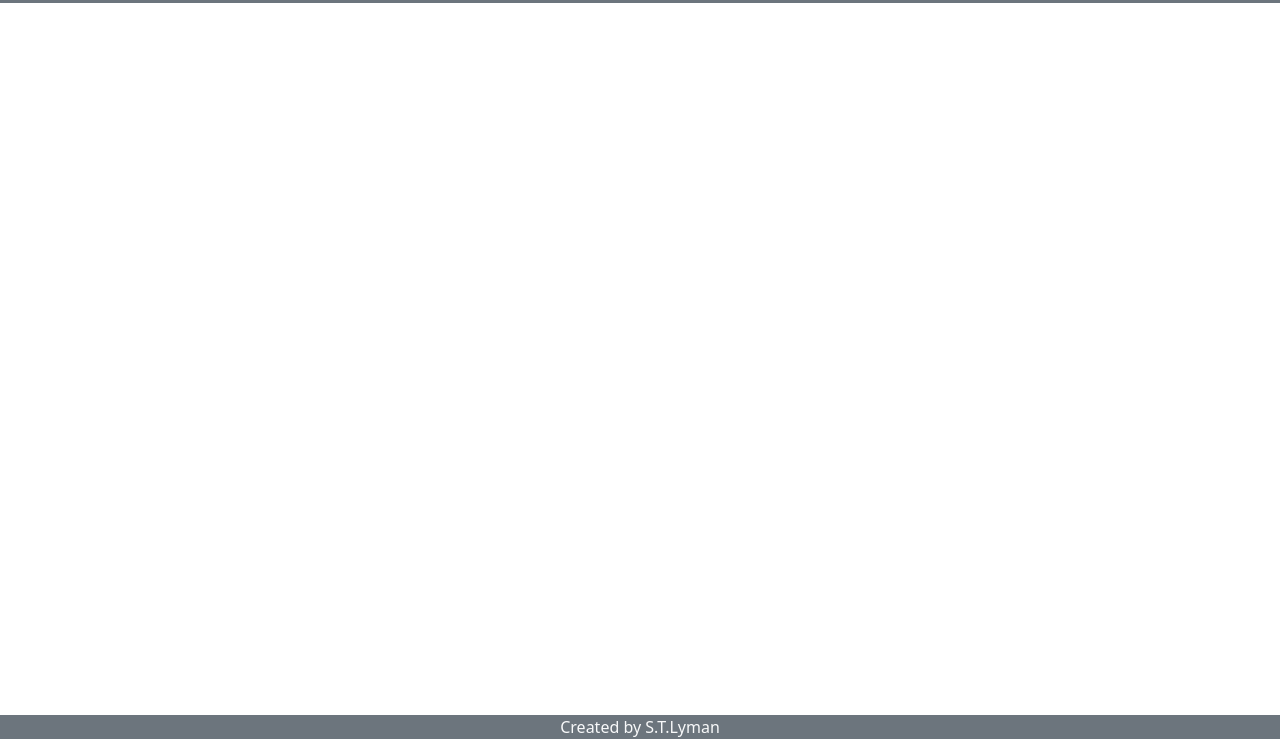
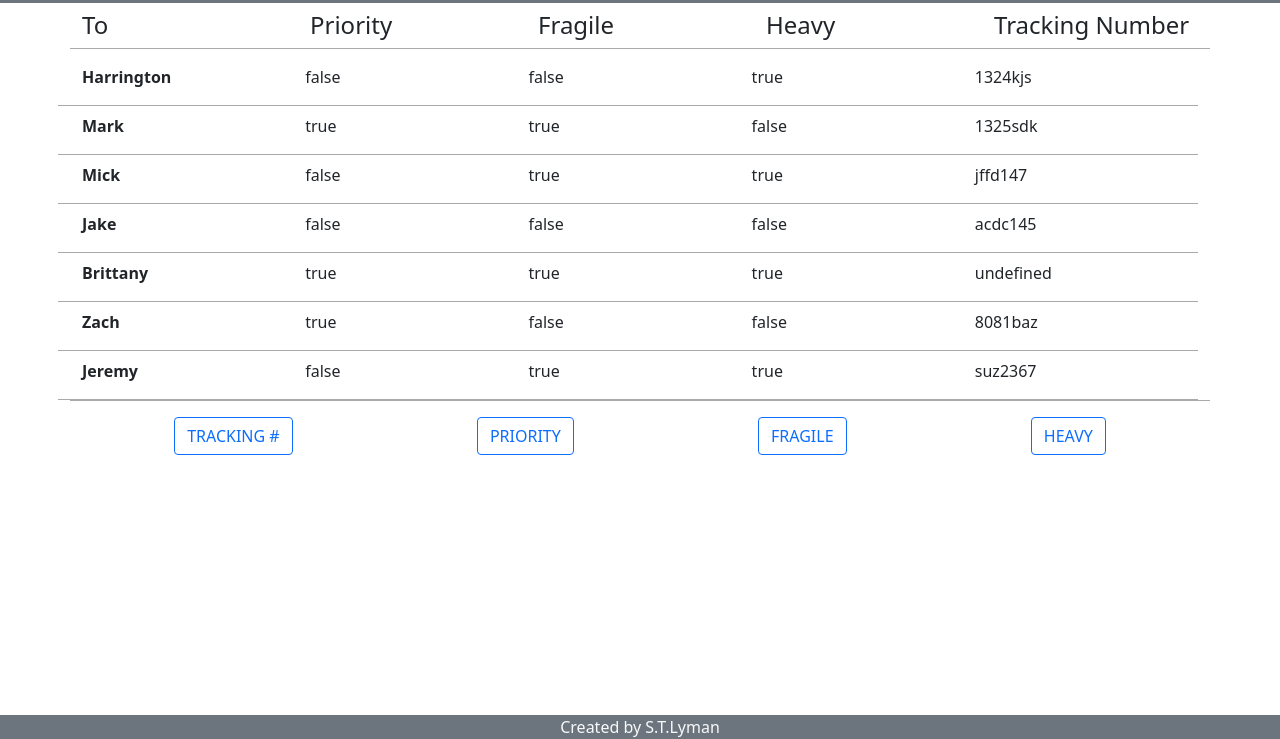
Before and after one commit to ScottTLyman/warehouse, a plain HTML site: page index.html in a window 1280 px wide. Shown: the part 61-800 px from the top of the page. Drawn offline with nearby package versions, Linux system fonts and the light colour scheme.

Commit message:
table draw, buttons (non-func)

```diff
--- a/index.html
+++ b/index.html
@@ -21,11 +21,25 @@
   </header>
 
   <main class="container">
-    <div class="row">
+    <div class="row mt-2 tableRow">
+      <h4 class="col">To</h4>
+      <h4 class="col">Priority</h4>
+      <h4 class="col">Fragile</h4>
+      <h4 class="col">Heavy</h4>
+      <h4 class="col">Tracking Number</h4>
+    </div>
+    <div class="row justify-space-between mt-2 tableRow" id="packList">
+
 
     </div>
-
-
+    <div class="row mt-3">
+      <div class="col d-flex justify-content-around">
+        <div class="btn btn-outline-primary">TRACKING #</div>
+        <div class="btn btn-outline-primary">PRIORITY</div>
+        <div class="btn btn-outline-primary">FRAGILE</div>
+        <div class="btn btn-outline-primary">HEAVY</div>
+      </div>
+    </div>
   </main>
   <footer class="container-fluid text-center">
     <div class="row bg-secondary text-light">
--- a/main.js
+++ b/main.js
@@ -8,7 +8,20 @@ const packages = [
   { heavy: true, priority: false, fragile: true, to: 'Jeremy', trackingNumber: 'suz2367' }]
 
 function draw() {
-  console.log(packages)
+  let table = ''
+  for (let i = 0; i < packages.length; i++) {
+    const package = packages[i]
+    table += `
+    <div class="row justify-space-between mt-2 tableRow">
+    <p class="col fw-bold">${package.to}</p>
+    <p class="col">${package.priority}</p>
+    <p class="col">${package.fragile}</p>
+    <p class="col">${package.heavy}</p>
+    <p class="col">${package.trackingNumber}</p>
+    </div>
+  `
+  }
+  document.getElementById('packList').innerHTML = table
 }
 
 draw()
--- a/style.css
+++ b/style.css
@@ -7,3 +7,7 @@ body{
 main{
   flex-grow: 1;
 }
+
+.tableRow{
+  border-bottom: 1px solid darkgrey;
+}
```
